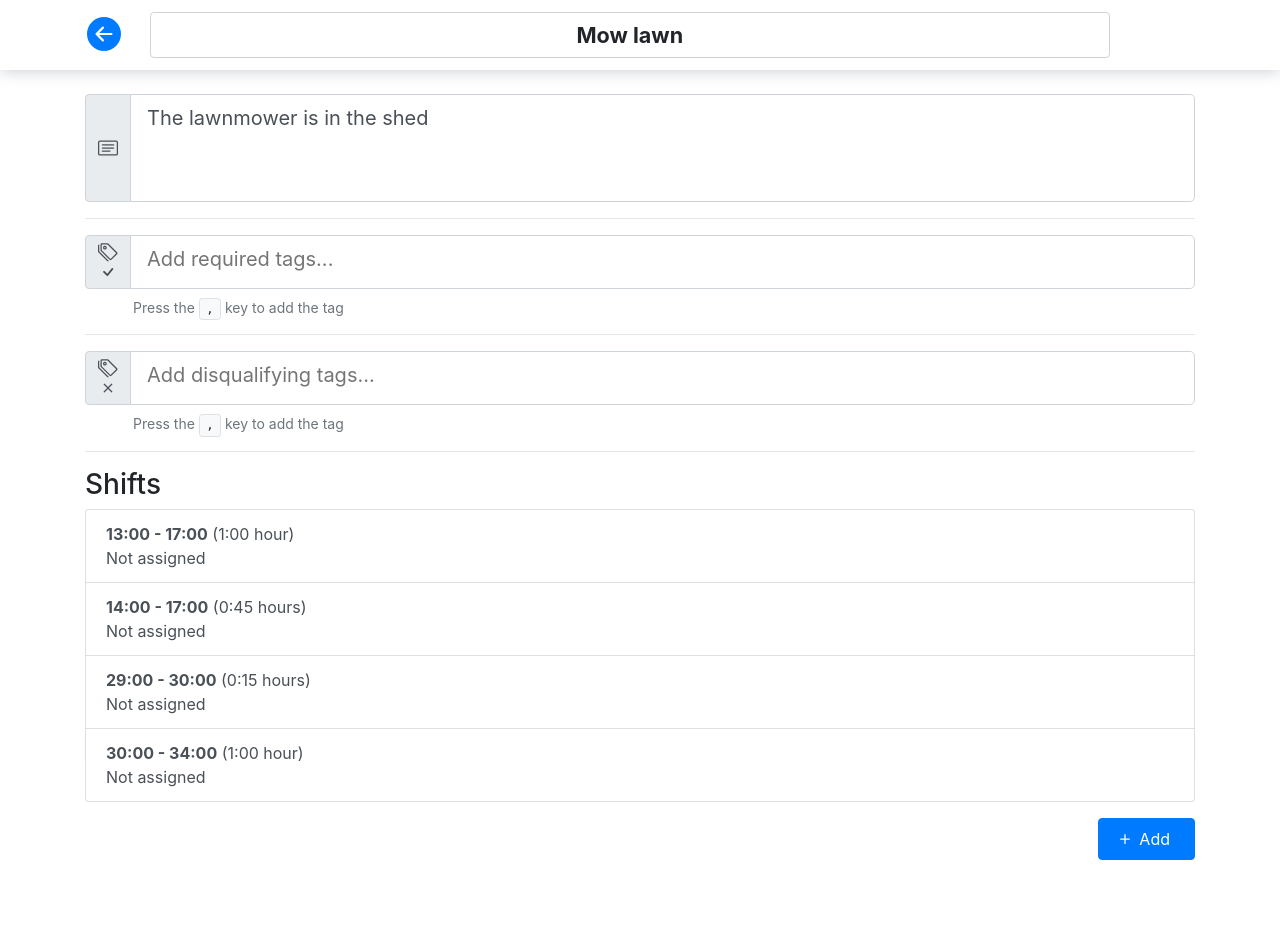
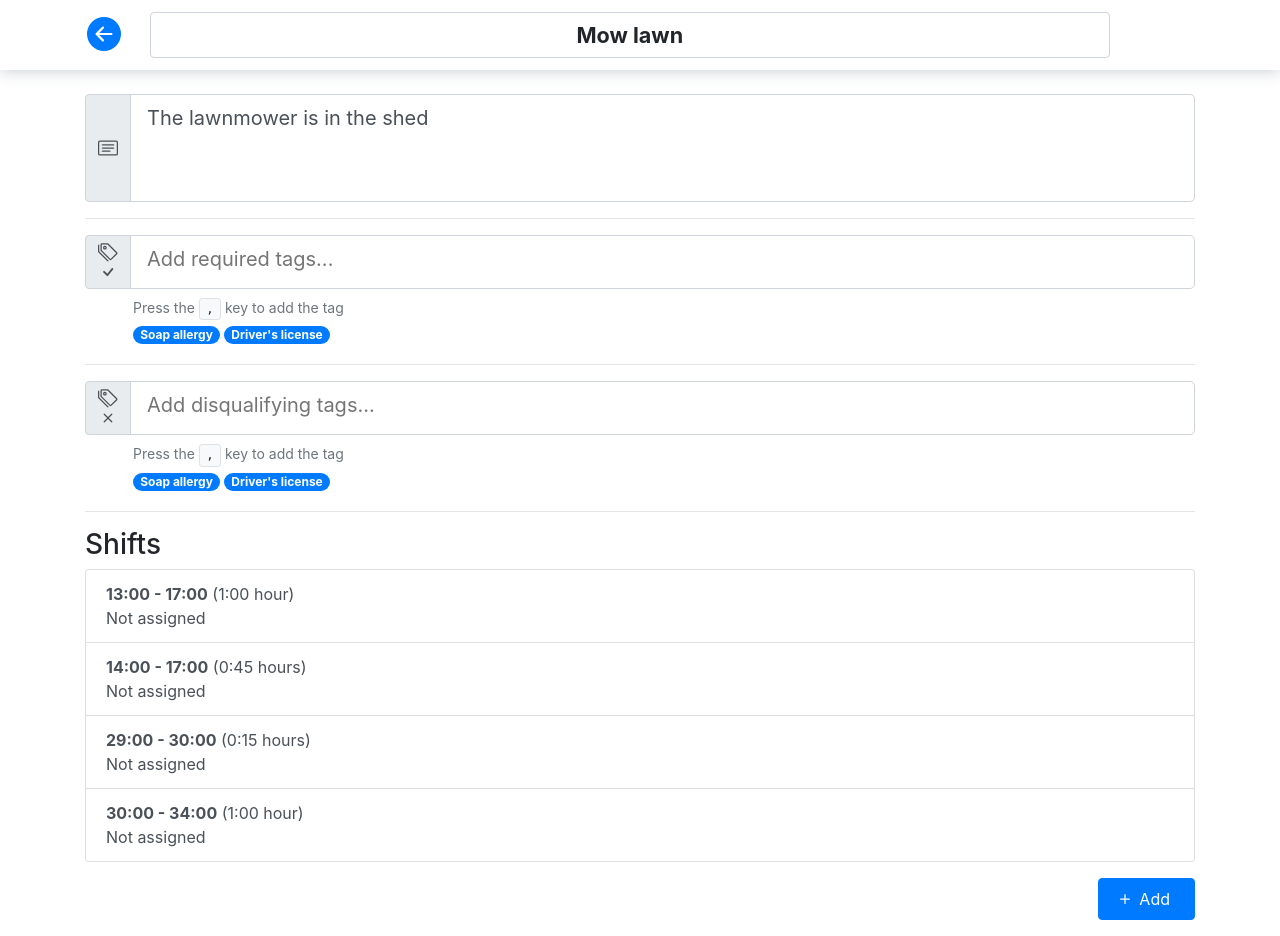
Before and after one commit to Wazzaps/samal_to, a Vue app in the folder samal_to_server/frontend/: page /#/tasks/1 in a window 1280 px wide. Before the commit the page ends 876 px from the top, so only its background shows below. Built offline with nearby package versions, Linux system fonts and the light colour scheme.

Commit message:
Add/Update tasks/people

```diff
--- a/samal_to_server/frontend/src/components/PersonView.vue
+++ b/samal_to_server/frontend/src/components/PersonView.vue
@@ -5,8 +5,10 @@
         <b-input-group-text><b-icon-telephone/></b-input-group-text>
       </template>
       <b-form-input
-        id="input-1"
+        id="tel-input"
         :value="$store.state.people[$route.params.id].phoneNum"
+        @change="updatePhoneNum"
+        :state="telValid"
         type="tel"
         size="lg"
         placeholder="Phone number..."
@@ -80,6 +82,10 @@ function setDifference(a, b) {
 
 export default {
   name: 'PersonView',
+  data: () => ({
+    telValid: null,
+    tagUpdateAge: 0,
+  }),
   props: {
   },
   components: {
@@ -87,6 +93,8 @@ export default {
   computed: {
     ...mapState({
       tagRecommendations(state) {
+        this.tagUpdateAge; // Reactivity hack
+
         let allTags = Object.keys(state.tags);
         let myTags = state.people[this.$route.params.id].tags;
         return allTags.filter((tagId) => {
@@ -111,10 +119,18 @@ export default {
   methods: {
     addTag(tagId) {
       this.$store.commit('personAddTag', [this.$route.params.id, tagId]);
+
+      // Reactivity hack
+      this.$forceUpdate();
+      this.tagUpdateAge++;
     },
 
     removeTag(tagId) {
       this.$store.commit('personRemoveTag', [this.$route.params.id, tagId]);
+
+      // Reactivity hack
+      this.$forceUpdate();
+      this.tagUpdateAge++;
     },
 
     updateTags(nextTags) {
@@ -143,6 +159,19 @@ export default {
       for (const tagId of removedTagIds) {
         this.removeTag(tagId);
       }
+
+      // Reactivity hack
+      this.$forceUpdate();
+      this.tagUpdateAge++;
+    },
+
+    updatePhoneNum(phoneNum) {
+      if (phoneNum.match(/[^0-9-]/) == null) {
+        this.$store.commit('personUpdatePhoneNum', [this.$route.params.id, phoneNum]);
+        this.telValid = null;
+      } else {
+        this.telValid = false;
+      }
     },
 
     formatShiftTime(shift) {
--- a/samal_to_server/frontend/src/components/TaskView.vue
+++ b/samal_to_server/frontend/src/components/TaskView.vue
@@ -6,6 +6,7 @@
       </template>
       <b-form-textarea
         :value="currentTask.description"
+        @change="updateTaskDescription"
         class="description"
         size="lg"
         rows="3"
@@ -24,6 +25,7 @@
       </template>
       <b-form-tags
         :value="currentTask.mustHaveTags.map(i => $store.state.tags[i])"
+        @input="updateRequiredTags"
         tag-variant="primary"
         tag-pills
         size="lg"
@@ -35,6 +37,19 @@
     <b-form-text id="tags-remove-on-delete-help" class="mt-2 ml-5">
       Press the <kbd class="bg-light text-body border">,</kbd> key to add the tag
     </b-form-text>
+
+    <div class="d-flex flex-wrap mt-2 ml-5">
+      <b-badge
+        variant="primary"
+        pill
+        class="align-self-start mr-1 mb-1"
+        v-for="[tag, tagId] in tagRecommendations"
+        :key="tagId"
+        href="#"
+        @click="addRequiredTag(tagId)"
+      >{{tag}}</b-badge>
+    </div>
+
     <hr/>
     <b-input-group>
       <template #prepend>
@@ -45,6 +60,7 @@
       </template>
       <b-form-tags
         :value="currentTask.mustNotHaveTags.map(i => $store.state.tags[i])"
+        @input="updateDisqualifyingTags"
         tag-variant="danger"
         tag-pills
         size="lg"
@@ -57,9 +73,23 @@
       Press the <kbd class="bg-light text-body border">,</kbd> key to add the tag
     </b-form-text>
 
+    <div class="d-flex flex-wrap mt-2 ml-5">
+      <b-badge
+        variant="primary"
+        pill
+        class="align-self-start mr-1 mb-1"
+        v-for="[tag, tagId] in tagRecommendations"
+        :key="tagId"
+        href="#"
+        @click="addDisqualifyingTag(tagId)"
+      >{{tag}}</b-badge>
+    </div>
+
     <hr/>
 
     <h3>Shifts</h3>
+
+    <em v-if="Object.keys(currentTask.shifts).length == 0">No shifts</em>
 
     <b-list-group class="mb-3">
       <b-list-group-item :to="'/tasks/' + currentTaskId + '/shifts/' + shiftId" v-for="(shift, shiftId) in currentTask.shifts" :key="shiftId">
@@ -78,14 +108,37 @@
 
 <script>
 import { mapState } from 'vuex'
+
+function objectKeyByValue (obj, val) {
+  return Object.entries(obj).find(i => i[1] === val)[0];
+}
+
+function setDifference(a, b) {
+  return new Set([...a].filter(x => !b.has(x)));
+}
+
 export default {
   name: 'TaskView',
+  data: () => ({
+    tagUpdateAge: 0,
+  }),
   props: {
   },
   components: {
   },
   computed: {
     ...mapState({
+      tagRecommendations(state) {
+        this.tagUpdateAge; // Reactivity hack
+
+        let allTags = Object.keys(state.tags);
+        let myTags = state.tasks[this.$route.params.id].mustHaveTags + state.tasks[this.$route.params.id].mustNotHaveTags;
+        return allTags.filter((tagId) => {
+          return myTags.indexOf(tagId) === -1;
+        }).map((tagId) => {
+          return [state.tags[tagId], tagId];
+        });
+      },
       currentTask(state) {
         return state.tasks[this.$route.params.id];
       },
@@ -103,11 +156,13 @@ export default {
       const endMin = parseInt(((shift.start + shift.duration) * 60) % 60);
       return `${startHr}:${startMin.toString().padStart(2, '0')} - ${endHr}:${endMin.toString().padStart(2, '0')}`;
     },
+
     formatShiftDuration(shift) {
       const durationHr = parseInt(shift.duration / 4);
       const durationMin = (shift.duration % 4) * 15;
       return `(${durationHr}:${durationMin.toString().padStart(2, '0')} hour${shift.duration == 4 ? '' : 's'})`;
     },
+
     formatShiftAssigned(shift) {
       if (shift.assigned === null) {
         return 'Not assigned';
@@ -115,6 +170,106 @@ export default {
         const assigned = this.$store.state.people[shift.assigned];
         return `Assigned #${assigned.num}: ${assigned.name}`;
       }
+    },
+
+    updateTaskDescription(description) {
+      this.$store.commit('taskUpdateDescription', [this.$route.params.id, description.trim() + "\n"]);
+    },
+
+    addRequiredTag(tagId) {
+      this.$store.commit('taskAddRequiredTag', [this.$route.params.id, tagId]);
+
+      // Reactivity hack
+      this.$forceUpdate();
+      this.tagUpdateAge++;
+    },
+
+    removeRequiredTag(tagId) {
+      this.$store.commit('taskRemoveRequiredTag', [this.$route.params.id, tagId]);
+
+      // Reactivity hack
+      this.$forceUpdate();
+      this.tagUpdateAge++;
+    },
+
+    updateRequiredTags(nextTags) {
+      // Create all new tags
+      const newTags = setDifference(
+        nextTags,
+        new Set(Object.values(this.$store.state.tags)),
+      );
+      let maxTagId = Math.max(-1, ...Object.keys(this.$store.state.tags));
+      for (const tagName of newTags) {
+        this.$store.commit('createTag', [++maxTagId, tagName]);
+      }
+
+      // Update differences
+      let prevTagIds = new Set(this.$store.state.tasks[this.$route.params.id].mustHaveTags);
+      let nextTagIds = new Set(nextTags.map(tag => objectKeyByValue(this.$store.state.tags, tag)));
+
+      // Add new tags
+      let addedTagIds = setDifference(nextTagIds, prevTagIds);
+      for (const tagId of addedTagIds) {
+        this.addRequiredTag(tagId);
+      }
+
+      // Remove removed tags
+      let removedTagIds = setDifference(prevTagIds, nextTagIds);
+      for (const tagId of removedTagIds) {
+        this.removeRequiredTag(tagId);
+      }
+
+      // Reactivity hack
+      this.$forceUpdate();
+      this.tagUpdateAge++;
+    },
+
+    addDisqualifyingTag(tagId) {
+      this.$store.commit('taskAddDisqualifyingTag', [this.$route.params.id, tagId]);
+
+      // Reactivity hack
+      this.$forceUpdate();
+      this.tagUpdateAge++;
+    },
+
+    removeDisqualifyingTag(tagId) {
+      this.$store.commit('taskRemoveDisqualifyingTag', [this.$route.params.id, tagId]);
+
+      // Reactivity hack
+      this.$forceUpdate();
+      this.tagUpdateAge++;
+    },
+
+    updateDisqualifyingTags(nextTags) {
+      // Create all new tags
+      const newTags = setDifference(
+        nextTags,
+        new Set(Object.values(this.$store.state.tags)),
+      );
+      let maxTagId = Math.max(-1, ...Object.keys(this.$store.state.tags));
+      for (const tagName of newTags) {
+        this.$store.commit('createTag', [++maxTagId, tagName]);
+      }
+
+      // Update differences
+      let prevTagIds = new Set(this.$store.state.tasks[this.$route.params.id].mustNotHaveTags);
+      let nextTagIds = new Set(nextTags.map(tag => objectKeyByValue(this.$store.state.tags, tag)));
+
+      // Add new tags
+      let addedTagIds = setDifference(nextTagIds, prevTagIds);
+      for (const tagId of addedTagIds) {
+        this.addDisqualifyingTag(tagId);
+      }
+
+      // Remove removed tags
+      let removedTagIds = setDifference(prevTagIds, nextTagIds);
+      for (const tagId of removedTagIds) {
+        this.removeDisqualifyingTag(tagId);
+      }
+
+      // Reactivity hack
+      this.$forceUpdate();
+      this.tagUpdateAge++;
     },
   }
 }
--- a/samal_to_server/frontend/src/components/TasksView.vue
+++ b/samal_to_server/frontend/src/components/TasksView.vue
@@ -26,12 +26,23 @@
         </div>
       </b-list-group-item>
     </b-list-group>
-    <b-button variant="primary" class="float-right mb-3 pr-4 pl-3 py-2"><b-icon-plus/> Add</b-button>
+    <b-button
+      @click="addTask"
+      variant="primary"
+      class="float-right mb-3 pr-4 pl-3 py-2"
+    ><b-icon-plus/> Add</b-button>
   </div>
 </template>
 
 <script>
 export default {
+  methods: {
+    async addTask() {
+      let newTaskId = await this.$store.dispatch('addTask');
+      this.$router.push('/tasks/' + newTaskId);
+      console.log(newTaskId);
+    }
+  },
 }
 </script>
 
--- a/samal_to_server/frontend/src/store.js
+++ b/samal_to_server/frontend/src/store.js
@@ -210,6 +210,27 @@ const store = new Vuex.Store({
     },
   },
   mutations: {
+    addPerson(state, [personId, personNum]) {
+      state.people[personId] = {
+        num: personNum,
+        name: "",
+        phoneNum: "",
+        tags: [],
+        ident_color: personId % 6,
+        // ident_pattern: pattern,
+      };
+    },
+
+    addTask(state, taskId) {
+      state.tasks[taskId] = {
+        name: "",
+        description: "\n",
+        mustHaveTags: [],
+        mustNotHaveTags: [],
+        shifts: {},
+      };
+    },
+
     personAddTag(state, [personId, tagId]) {
       state.people[personId].tags.push(tagId);
     },
@@ -221,6 +242,44 @@ const store = new Vuex.Store({
       );
     },
 
+    taskAddRequiredTag(state, [taskId, tagId]) {
+      state.tasks[taskId].mustHaveTags.push(tagId);
+    },
+
+    taskRemoveRequiredTag(state, [taskId, tagId]) {
+      state.tasks[taskId].mustHaveTags.splice(
+        state.tasks[taskId].mustHaveTags.indexOf(tagId),
+        1
+      );
+    },
+
+    taskAddDisqualifyingTag(state, [taskId, tagId]) {
+      state.tasks[taskId].mustNotHaveTags.push(tagId);
+    },
+
+    taskRemoveDisqualifyingTag(state, [taskId, tagId]) {
+      state.tasks[taskId].mustNotHaveTags.splice(
+        state.tasks[taskId].mustNotHaveTags.indexOf(tagId),
+        1
+      );
+    },
+
+    personUpdatePhoneNum(state, [personId, phoneNum]) {
+      state.people[personId].phoneNum = phoneNum;
+    },
+
+    personUpdateName(state, [personId, name]) {
+      state.people[personId].name = name;
+    },
+
+    taskUpdateName(state, [taskId, name]) {
+      state.tasks[taskId].name = name;
+    },
+
+    taskUpdateDescription(state, [taskId, description]) {
+      state.tasks[taskId].description = description;
+    },
+
     createTag(state, [tagId, tagName]) {
       state.tags[tagId] = tagName;
     },
@@ -230,6 +289,42 @@ const store = new Vuex.Store({
         state.tasks[taskId].shifts[shiftId].assigned = personId;
       })
     },
+  },
+  actions: {
+    addPerson({ commit, state }) {
+      let availableId = -1;
+      let True = true;
+      for (let i = 0; True; i++) {
+        if (!state.people[i]) {
+          availableId = i;
+          break;
+        }
+      }
+
+      let availableNum = -1;
+      for (let i = 1; True; i++) {
+        if (Object.values(state.people).every(p => p.num != i)) {
+          availableNum = i;
+          break;
+        }
+      }
+
+      commit('addPerson', [availableId, availableNum]);
+      return availableId;
+    },
+    addTask({ commit, state }) {
+      let availableId = -1;
+      let True = true;
+      for (let i = 0; True; i++) {
+        if (!state.tasks[i]) {
+          availableId = i;
+          break;
+        }
+      }
+
+      commit('addTask', availableId);
+      return availableId;
+    }
   }
 });
 
```
Also changed, not shown: samal_to_server/frontend/src/components/NavHeader.vue (+12 -1 lines), samal_to_server/frontend/src/components/PeopleView.vue (+13 -24 lines), samal_to_server/frontend/src/components/TimetableView.vue (+3 -18 lines).
